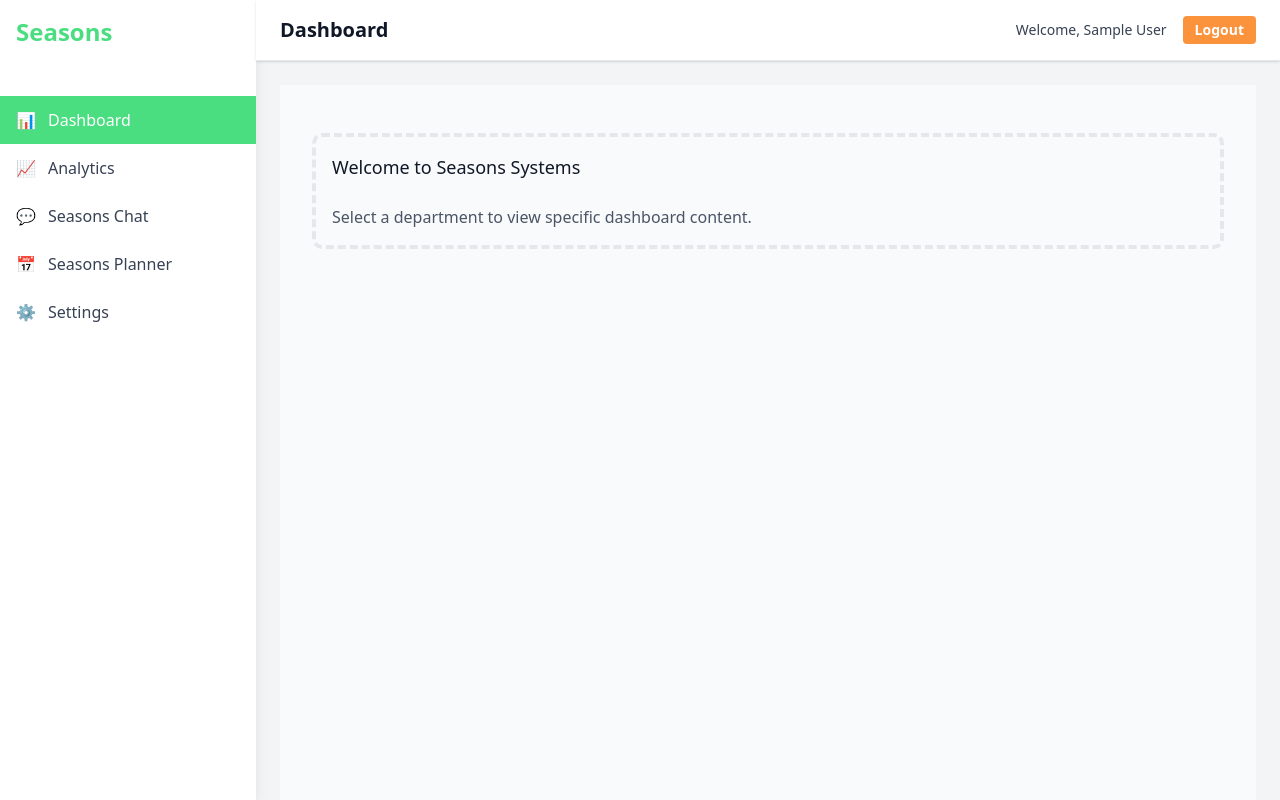
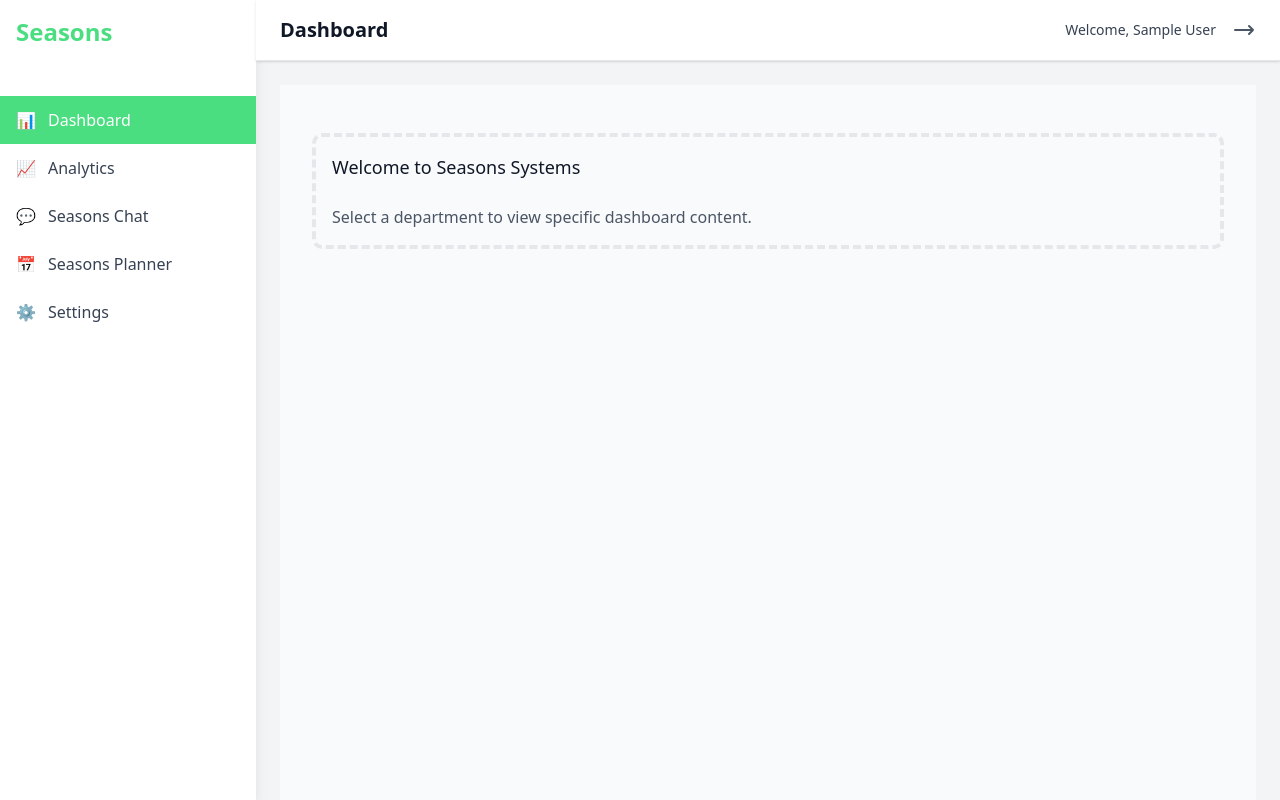
Before and after one commit to call-me-rodney/seasons-systems, a React (Vite) app in the folder frontend/: page / in a window 1280 px wide. Built offline with nearby package versions, Linux system fonts and the light colour scheme; no server answers; sample sign-in values are in the browser's storage; a web font is replaced by a local one.

Commit message:
Update Layout.jsx

```diff
--- a/frontend/src/components/Layout.jsx
+++ b/frontend/src/components/Layout.jsx
@@ -19,9 +19,9 @@ const Layout = ({ children }) => {
   };
 
   return (
-    <div className="flex h-screen bg-gray-100">
+    <div className="flex h-screen bg-gray-100 dark:bg-gray-900">
       {/* Left Sidebar */}
-      <div className="w-64 bg-white shadow-lg">
+      <div className="w-64 bg-white dark:bg-gray-800 shadow-lg">
         <div className="p-4">
           <h1 className="text-2xl font-bold text-seasons-green">Seasons</h1>
         </div>
@@ -31,10 +31,10 @@ const Layout = ({ children }) => {
             <Link
               key={tab.id}
               to={tab.path || '/'}
-              className={`w-full flex items-center px-4 py-3 text-left hover:bg-gray-50 transition-colors ${
+              className={`w-full flex items-center px-4 py-3 text-left hover:bg-gray-50 dark:hover:bg-gray-700 transition-colors ${
                 activeTab === tab.id
                   ? 'bg-seasons-green text-white'
-                  : 'text-gray-700'
+                  : 'text-gray-700 dark:text-gray-300'
               }`}
               onClick={() => setActiveTab(tab.id)}
             >
@@ -48,24 +48,22 @@ const Layout = ({ children }) => {
       {/* Main Content */}
       <div className="flex-1 flex flex-col">
         {/* Top Bar */}
-        <header className="bg-white shadow-sm border-b border-gray-200">
+        <header className="bg-white dark:bg-gray-800 shadow-sm border-b border-gray-200 dark:border-gray-700">
           <div className="flex items-center justify-between px-6 py-4">
             <div className="flex items-center">
-              <h2 className="text-xl font-semibold text-gray-900">
+              <h2 className="text-xl font-semibold text-gray-900 dark:text-white">
                 {navigationTabs.find(tab => tab.id === activeTab)?.label}
               </h2>
             </div>
 
             <div className="flex items-center space-x-4">
-              <span className="text-sm text-gray-700">
+              <span className="text-sm text-gray-700 dark:text-gray-300">
                 Welcome, {user?.name}
               </span>
-              <button
-                onClick={handleLogout}
-                className="btn-secondary text-sm px-3 py-1"
-              >
-                Logout
-              </button>
+              <div className="cursor-pointer">
+                {/* SVG Placeholder */}
+                <svg className="w-6 h-6 text-gray-600 dark:text-gray-400" fill="none" stroke="currentColor" viewBox="0 0 24 24" xmlns="http://www.w3.org/2000/svg"><path strokeLinecap="round" strokeLinejoin="round" strokeWidth="2" d="M17 16l4-4m0 0l-4-4m4 4H3"></path></svg>
+              </div>
             </div>
           </div>
         </header>
```
